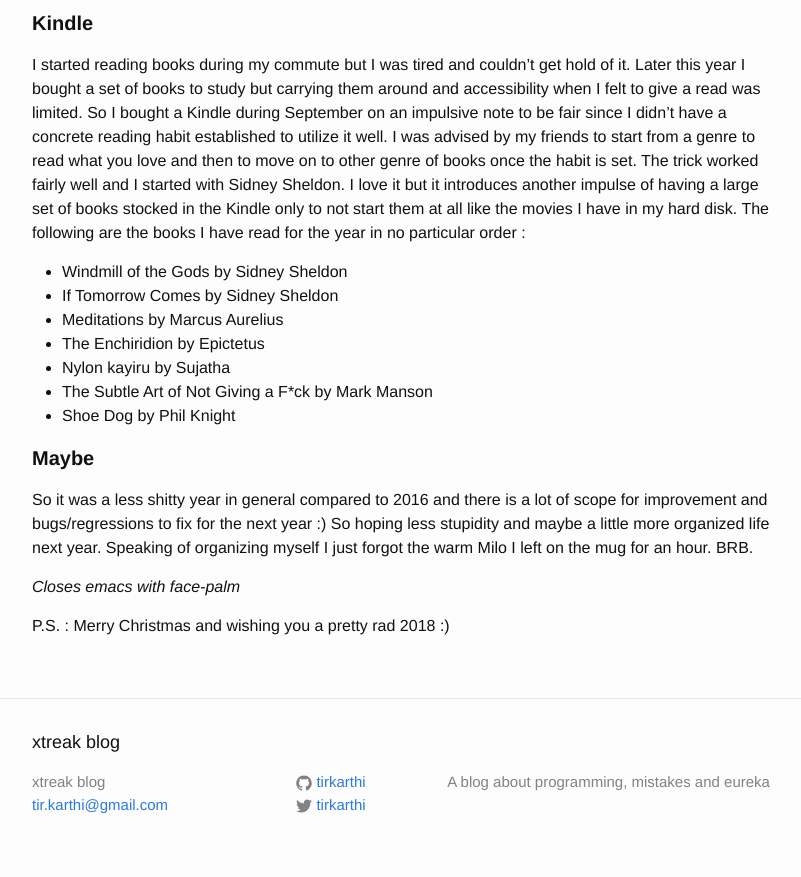
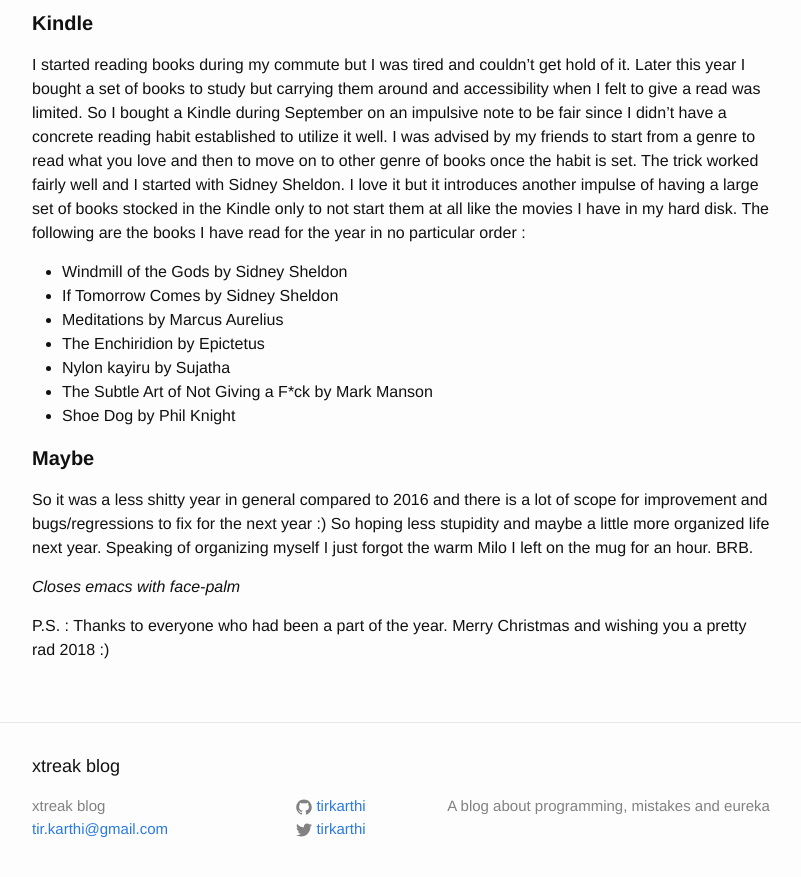
Before and after one commit to tirkarthi/tirkarthi.github.io, a Jekyll site: the page built from _posts/2017-12-24-2017-shortlog.md, in a window 1280 px wide and 900 px high, scrolled down 1692 px. Shown: the top 877 px of the window, without its empty margins (238-1039 px from the left). Built offline with Jekyll 4.4.1, drawn with Linux system fonts in a browser that asks for light colours; comment, search, counter and statistics services are not loaded.

Commit message:
Add thanks note

```diff
--- a/_posts/2017-12-24-2017-shortlog.md
+++ b/_posts/2017-12-24-2017-shortlog.md
@@ -47,4 +47,4 @@
 
 *Closes emacs with face-palm*
 
-P.S. : Merry Christmas and wishing you a pretty rad 2018 :)
+P.S. : Thanks to everyone who had been a part of the year. Merry Christmas and wishing you a pretty rad 2018 :)
```
